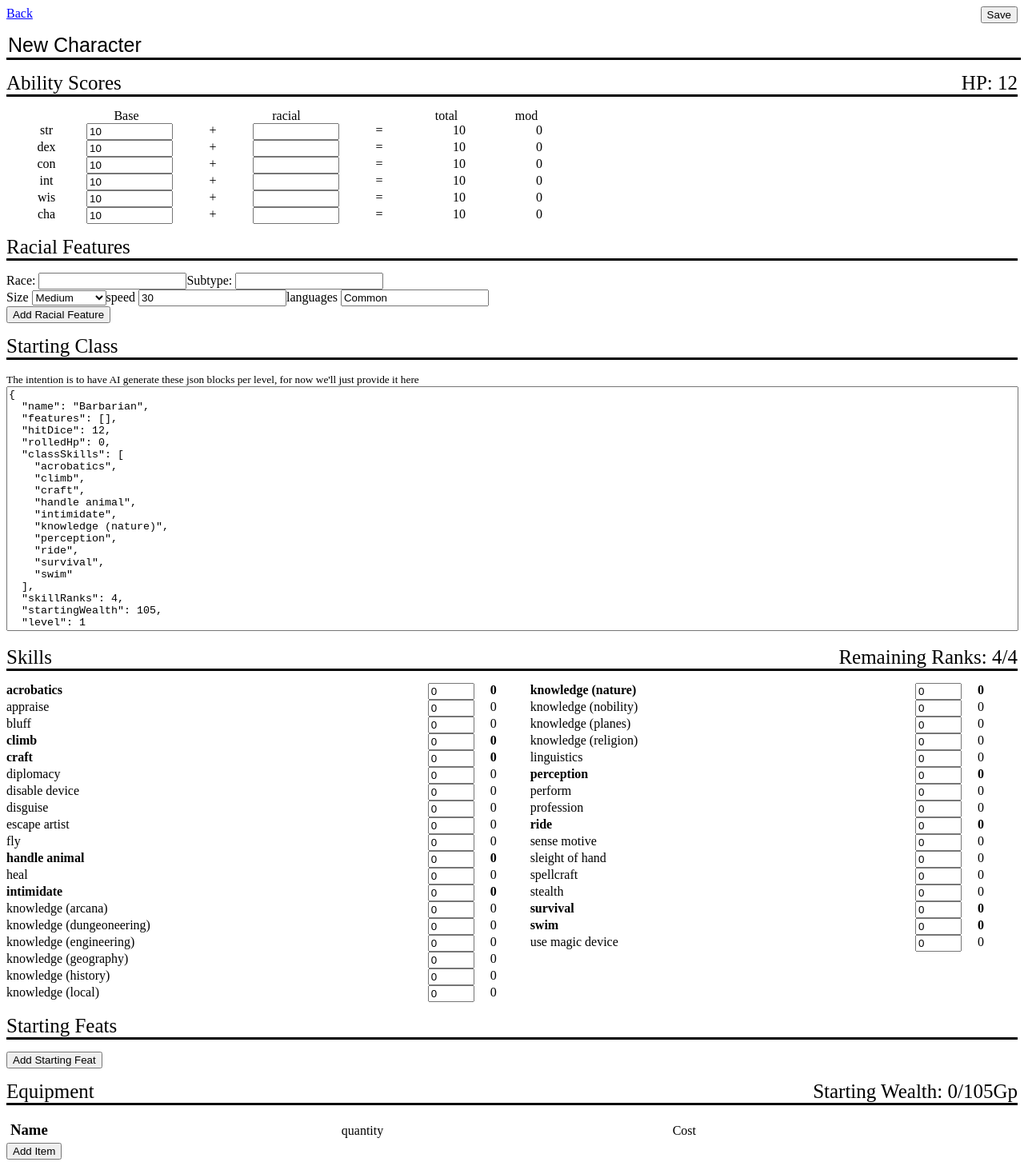
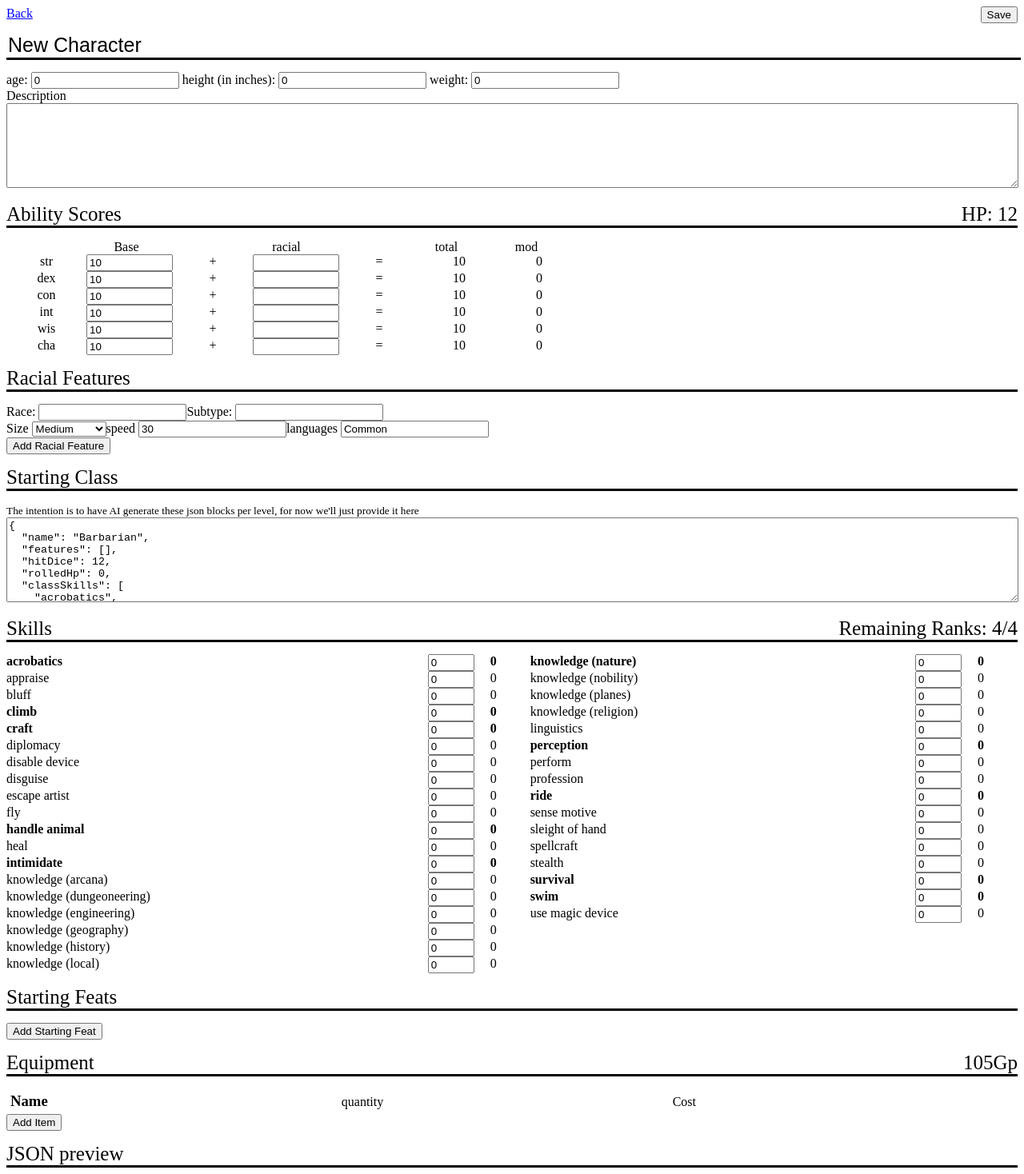
Before and after one commit to gelus/pf1-pc, an Angular app: page /new-character in a window 1280 px wide. Shown: the top 1468 px of the page at 80% size. Built offline with nearby package versions, Linux system fonts and the light colour scheme.

Commit message:
inventory list and biometrics

```diff
--- a/src/app/character-sheet/character-sheet.component.html
+++ b/src/app/character-sheet/character-sheet.component.html
@@ -87,9 +87,7 @@
         {{sq.name}}
       }
     </div>
-    <div>
-      <b>Inventory</b>
-    </div>
+    <app-inventory-list [char]="rawCharacter"></app-inventory-list>
 
     <app-add-feature-modal #featureModal (featureCreated)="consumeFeature($event)"></app-add-feature-modal>
   }
--- /dev/null
+++ b/src/app/characterPipes/remaining-starting-wealth.pipe.ts
@@ -0,0 +1,31 @@
+import { Pipe, PipeTransform } from '@angular/core';
+import {Character} from '../utils/character.class';
+import {Item, Purse} from '../utils/item.class';
+import {purseToCopper, purseToString, copperToPurse} from '../utils/wealth.util';
+
+@Pipe({
+  name: 'remainingStartingWealth'
+})
+export class RemainingStartingWealthPipe implements PipeTransform {
+
+  transform(character: Character, maxDenomination = 'gp'): Purse {
+    const startingWealth = character.classLevels[0].startingWealth
+    const copper = startingWealth*100;
+    const spentCoppers = character.inventory.reduce((cur: number, item: Item) => cur + purseToCopper(item.cost), 0);
+    const remainingCopper = copper-spentCoppers;
+    console.log(remainingCopper);
+    return copperToPurse(remainingCopper, maxDenomination);
+  }
+
+}
+
+@Pipe({
+  name: 'purseToString'
+})
+export class PurseToStringPipe implements PipeTransform {
+
+  transform(purse: Purse): string {
+    return purseToString(purse)
+  }
+
+}
--- a/src/app/inventory-list/inventory-list.component.html
+++ b/src/app/inventory-list/inventory-list.component.html
@@ -1,4 +1,4 @@
-<header>Equipment <span style="float: right">Starting Wealth: {{0}}/{{char.classLevels[0].startingWealth}}Gp</span></header>
+<header>Equipment <span style="float: right">{{char | remainingStartingWealth | purseToString}}</span></header>
 <div class="inventoryList">
   <h3>Name</h3>
   <p>quantity</p>
@@ -11,9 +11,9 @@
     <span  (click)=itemModal.openModal(item)>{{item.name}}</span>
   </h3>
   <p>{{item.quantity}}</p>
-  <p>{{item.cost*item.quantity}}gp</p>
+  <p>{{item.cost | purseToString}}</p>
 </div>
 }
 <button (click)="itemModal.openModal()">Add Item</button>
 
-<app-item-modal #itemModal (itemCreated)="addItem($event)"></app-item-modal>
+<app-item-modal #itemModal (itemUpdate)="itemUpdate($event)"></app-item-modal>
--- a/src/app/inventory-list/inventory-list.component.ts
+++ b/src/app/inventory-list/inventory-list.component.ts
@@ -2,10 +2,11 @@ import { Component, EventEmitter, Input, Output } from '@angular/core';
 import {Character} from '../utils/character.class';
 import {ItemModalComponent} from '../item-modal/item-modal.component';
 import {Item} from '../utils/item.class';
+import {PurseToStringPipe, RemainingStartingWealthPipe} from '../characterPipes/remaining-starting-wealth.pipe';
 
 @Component({
   selector: 'app-inventory-list',
-  imports: [ItemModalComponent],
+  imports: [ItemModalComponent, RemainingStartingWealthPipe, PurseToStringPipe],
   templateUrl: './inventory-list.component.html',
   styleUrl: './inventory-list.component.sass'
 })
@@ -15,8 +16,8 @@ export class InventoryListComponent {
   @Input() char!: Character;
   @Input() budget: number = 0;
 
-  addItem(item: Item) {
-    this.char.inventory.push(item);
+  itemUpdate(item: Item) {
+    if (!this.char.inventory.includes(item)) this.char.inventory.push(item);
     this.inventoryChange.emit({inventory: this.char.inventory});
   }
 
--- a/src/app/item-modal/item-modal.component.ts
+++ b/src/app/item-modal/item-modal.component.ts
@@ -1,12 +1,12 @@
 import { Component, EventEmitter, HostBinding, Output } from '@angular/core';
 import {FormsModule} from '@angular/forms';
 import {CommonModule} from '@angular/common';
-import {Armor, Item, Weapon} from '../utils/item.class';
+import {Armor, Item, Purse, Weapon} from '../utils/item.class';
 
 const itemBase = {
   name: 'new Item',
   type: 'other',
-  cost: 0,
+  cost: new Purse(),
   equipable: false,
   description: '',
   features: [],
@@ -51,14 +51,14 @@ const getNewItem = (type: string = 'Other'): Item => JSON.parse(JSON.stringify(i
   styleUrl: './item-modal.component.sass'
 })
 export class ItemModalComponent {
-  @Output() itemCreated = new EventEmitter<Item>();
+  @Output() itemUpdate = new EventEmitter<Item>();
   @HostBinding('class.open') private open: boolean = false;
 
   item: Item = getNewItem();
 
   confirm() {
     console.log('confirm', this.item)
-    this.itemCreated.emit(this.item);
+    this.itemUpdate.emit(this.item);
 
     this.closeModal()
   }
@@ -79,7 +79,8 @@ export class ItemModalComponent {
 
   consumeItemString(adj: any) {
     try {
-      this.item = JSON.parse(adj.trim().replace(/(\s*\n\s*)|(,\s*(?=}))/g, ''))
+      const item = JSON.parse(adj.trim().replace(/(\s*\n\s*)|(,\s*(?=}))/g, ''))
+      Object.assign(this.item, item);
     } catch (e) {/* swallow it */}
   }
 
--- a/src/app/new-character/new-character.component.html
+++ b/src/app/new-character/new-character.component.html
@@ -3,6 +3,16 @@
   @if(appliedCharacter(); as char) {
     <button (click)="saveCharacter()" style="float:right">Save</button>
     <input class="nameInput" type="text" [(ngModel)]="rawCharacter.name" />
+    <div class="bio">
+      <label> age: <input type=number [(ngModel)]=rawCharacter.age (ngModelChange)="updateCharacter()"/> </label>
+      <label> height (in inches): <input type=number [(ngModel)]=rawCharacter.weight (ngModelChange)="updateCharacter()"/> </label>
+      <label> weight: <input type=number [(ngModel)]=rawCharacter.height (ngModelChange)="updateCharacter()"/> </label>
+      <br />
+      <label>
+        Description
+        <textarea class="rawText" [(ngModel)]=rawCharacter.description (ngModelChange)="updateCharacter()"></textarea>
+      </label>
+    </div>
     <header>Ability Scores <span style="float: right">HP: {{char.hp}}</span></header>
     <div class="abilities">
         <div>
@@ -54,7 +64,7 @@
 
     <header>Starting Class</header>
     <small>The intention is to have AI generate these json blocks per level, for now we'll just provide it here</small>
-    <textarea class="classJson" [ngModel]="rawCharacter.classLevels[0] | json" (ngModelChange)="consumeClassLevelString($event)"></textarea>
+    <textarea class="rawText" [ngModel]="rawCharacter.classLevels[0] | json" (ngModelChange)="consumeClassLevelString($event)"></textarea>
 
     <app-skill-list [char]="char" (skillChange)="updateCharacter($event)"></app-skill-list>
 
--- a/src/app/new-character/new-character.component.sass
+++ b/src/app/new-character/new-character.component.sass
@@ -27,7 +27,7 @@ header
     margin-right: 5px
 
 
-.classJson
-  resize: none
-  height: 300px
+.rawText
+  resize: vertical
+  height: 100px
   width: calc(100% - 5px)
--- a/src/app/new-character/new-character.component.ts
+++ b/src/app/new-character/new-character.component.ts
@@ -11,10 +11,12 @@ import {AbilityModPipe} from '../ability-mod.pipe';
 import {CharacterAbstractComponent} from '../character-abstract.component';
 import {SkillListComponent} from '../skill-list/skill-list.component';
 import { InventoryListComponent } from '../inventory-list/inventory-list.component';
+import {RemainingStartingWealthPipe} from '../characterPipes/remaining-starting-wealth.pipe';
 
 @Component({
   selector: 'app-new-character',
   imports: [CommonModule, FormsModule, AddFeatureModalComponent, InventoryListComponent, RouterLink, AbilityModPipe, SkillListComponent],
+  providers: [RemainingStartingWealthPipe],
   templateUrl: './new-character.component.html',
   styleUrl: './new-character.component.sass'
 })
@@ -24,7 +26,8 @@ export class NewCharacterComponent extends CharacterAbstractComponent {
   character: WritableSignal<Character> = signal(new Character());
 
   constructor(
-    private router: Router
+    private router: Router,
+    private remainingStartingWealthPipe: RemainingStartingWealthPipe,
   ) {
     super()
 
@@ -62,6 +65,9 @@ export class NewCharacterComponent extends CharacterAbstractComponent {
     const characterIds: Array<string> = (ls.getItem('characters') || []);
     characterIds.push(character.id);
 
+    // Assign remaining starting wealth to the character's wealth
+    character.wealth = this.remainingStartingWealthPipe.transform(character);
+
     ls.setItem('character-'+character.id, character);
     ls.setItem('characters', characterIds);
 
--- a/src/app/utils/character.class.ts
+++ b/src/app/utils/character.class.ts
@@ -1,5 +1,5 @@
 import {Alignment, Level, Race, Feature, Saves, Speed, Skill, SpellLevel, Attack, AbilityScores, SkillObj} from '../interfaces/character.interface';
-import { Item } from './item.class';
+import { Item, Purse } from './item.class';
 import {v4} from 'uuid';
 import {ls} from './localstorage.util';
 import {ClassLevel} from './classlevel.class';
@@ -11,6 +11,10 @@ export class Character {
   init: number = 0;
   classLevels: ClassLevel[] = [];
   name: string = "New Character";
+  age: number = 0;
+  height: number = 0;
+  weight: number = 0;
+  description: string = '';
   race: Race = {
     name: 'Human',
     subtype: 'Humanoid',
@@ -47,6 +51,7 @@ export class Character {
   languages: string|string[] = ['common'];
   specialQuality: Feature[] = [];
   inventory:Item[] = [];
+  wealth = new Purse();
 
   constructor(characterid?: string) {
     if (characterid) Object.assign(this, ls.getItem('character-'+characterid));
--- a/src/app/utils/item.class.ts
+++ b/src/app/utils/item.class.ts
@@ -3,10 +3,19 @@ import {Feature, Size} from '../interfaces/character.interface';
 export type itemType = 'weapon' | 'armor' | 'other';
 export type damageType = 'B'|'P'|'S';
 
+export type CoinType = 'pp' | 'gp' | 'sp' | 'cp';
+
+export class Purse {
+  pp = 0;
+  gp = 0;
+  sp = 0;
+  cp = 0
+}
+
 export class Item {
   name: string = 'new Item';
   type: string = 'other';
-  cost: number = 0;
+  cost: Purse = new Purse();
   equipable: boolean = false;
   description: string = '';
   features: Feature[] = [];
--- /dev/null
+++ b/src/app/utils/wealth.util.ts
@@ -0,0 +1,46 @@
+import { CoinType, Purse } from './item.class';
+
+export const purseToCopper = (purse: Purse): number => (
+  purse.pp * 1000 +
+  purse.gp * 100 +
+  purse.sp * 10 +
+  purse.cp
+);
+
+export const copperToPurse = (copper: number, maxDenomination = 'pp'): Purse => {
+  const allDenominations: any = { pp: 1000, gp: 100, sp: 10, cp: 1 };
+
+  const order = ['pp', 'gp', 'sp', 'cp'];
+  const maxIndex = order.indexOf(maxDenomination);
+
+  if (maxIndex === -1) throw new Error(`Invalid denomination: ${maxDenomination}`);
+
+  const usableDenominations = order.slice(maxIndex);
+  const result: any = new Purse();
+  const isNegative = copper < 0;
+  let remaining = Math.abs(copper);
+
+  for (const coin of usableDenominations) {
+    const value = allDenominations[coin];
+    result[coin] = Math.floor(remaining / value);
+    remaining %= value;
+  }
+
+  // Reapply sign if original value was negative
+  if (isNegative) {
+    for (const coin of usableDenominations) {
+      result[coin] = -result[coin]!;
+    }
+  }
+
+  return result;
+}
+
+export const purseToString = (purse: Purse) => {
+  const ret = [];
+  if (purse.pp) ret.push(`${purse.pp}Pp`)
+  if (purse.gp) ret.push(`${purse.gp}Gp`)
+  if (purse.sp) ret.push(`${purse.sp}Sp`)
+  if (purse.cp) ret.push(`${purse.cp}Cp`)
+  return ret.join(' ');
+}
```
Also changed, not shown: src/app/character-sheet/character-sheet.component.ts (+4 -3 lines), 1 other file (tests, documents, lock files or other folders).
